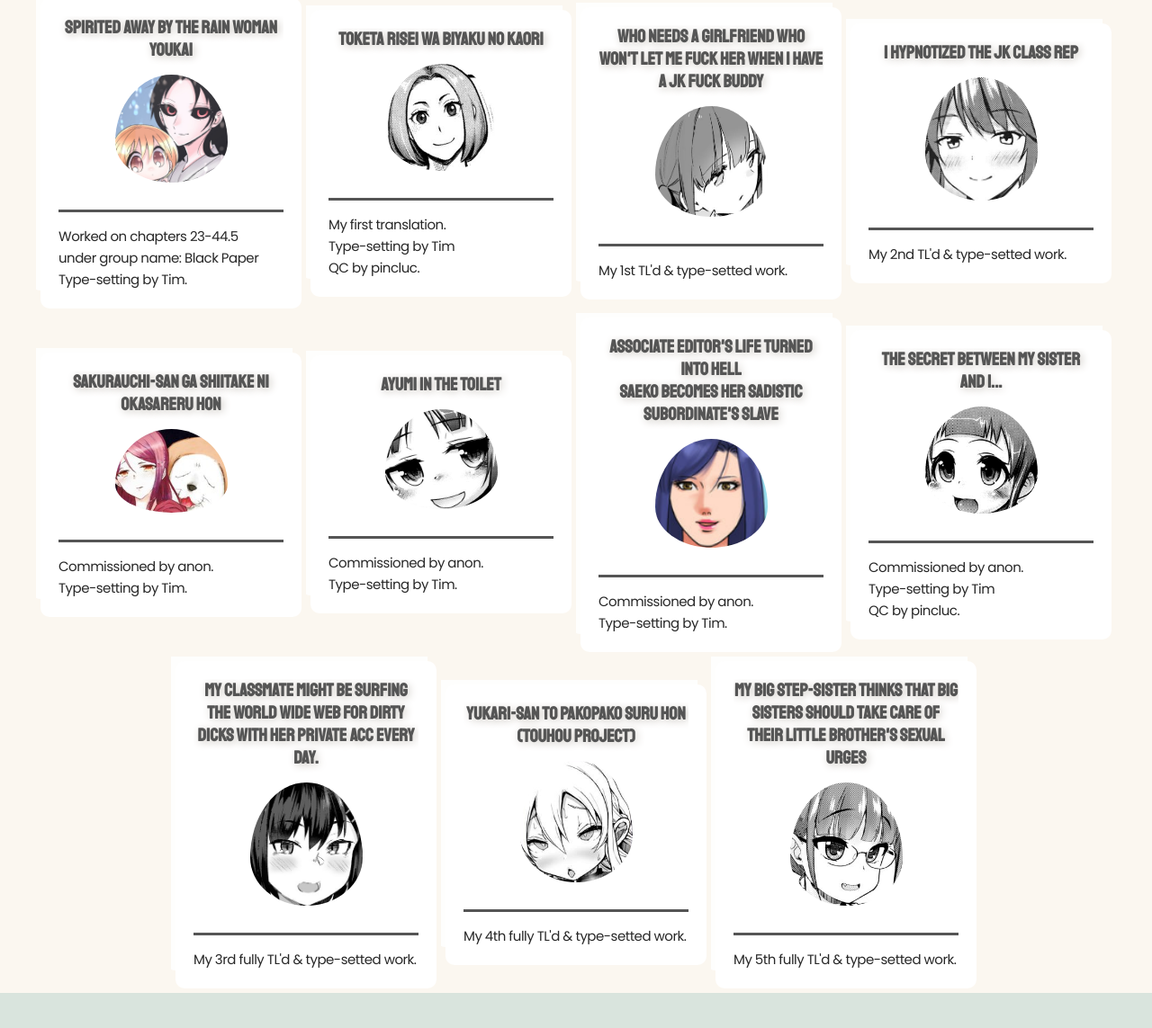
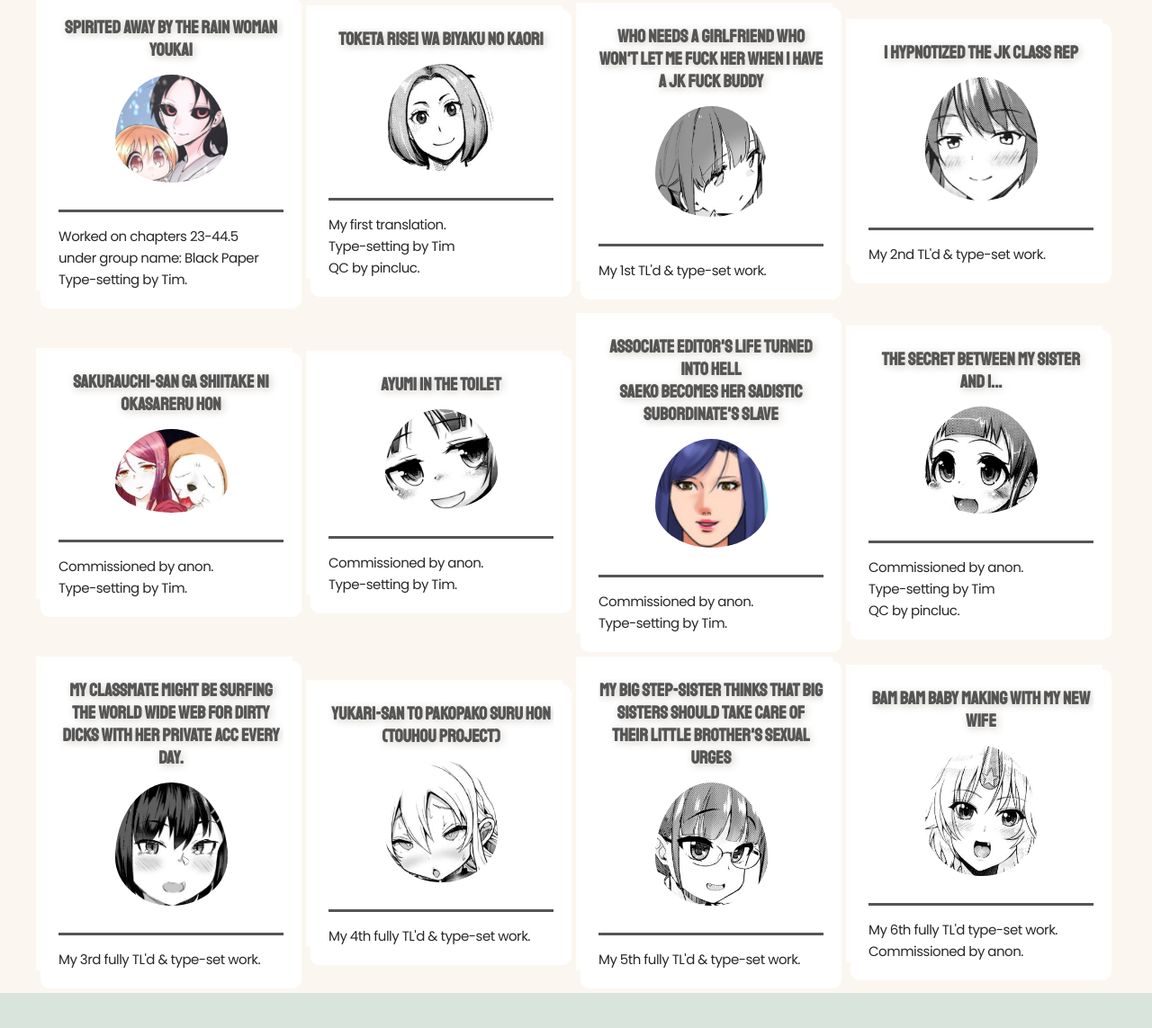
Before and after one commit to jcc98/TL, a plain HTML site: page index.html in a window 1280 px wide. Shown: the part 1713-2856 px from the top of the page at 90% size. Drawn offline with Linux system fonts and the light colour scheme; a web font is replaced by a local one.

Commit message:
typofix/newtl

```diff
--- a/index.html
+++ b/index.html
@@ -93,7 +93,7 @@
           <h2>Who needs a girlfriend who won't let me fuck her when I have a JK Fuck Buddy</h2>
           <img src="img/jk.png" class="yokai">
           <hr />
-          <p>My 1st TL'd & type-setted work. </p>
+          <p>My 1st TL'd & type-set work. </p>
         </div>
       </a>
       <a href="https://e-hentai.org/g/1810702/653fe209a1/" target="_blank">
@@ -101,7 +101,7 @@
           <h2>I hypnotized the JK class rep</h2>
           <img src="img/jkclass.png" class="yokai">
           <hr />
-          <p>My 2nd TL'd & type-setted work. </p>
+          <p>My 2nd TL'd & type-set work. </p>
         </div>
       </a>
       <a href="https://nhentai.net/g/321176/" target="_blank">
@@ -141,7 +141,7 @@
           <h2>My classmate might be surfing the world wide web for dirty dicks with her private acc every day. </h2>
           <img src="img/smeg.png" class="yokai">
           <hr />
-          <p>My 3rd fully TL'd & type-setted work.</p>
+          <p>My 3rd fully TL'd & type-set work.</p>
         </div>
       </a>
       <a href="https://e-hentai.org/g/1817645/3c9cdf81c4/" target="_blank">
@@ -149,7 +149,7 @@
           <h2>Yukari-san to Pakopako Suru Hon (Touhou Project)</h2>
           <img src="img/yukari.png" class="yokai">
           <hr />
-          <p>My 4th fully TL'd & type-setted work.</p>
+          <p>My 4th fully TL'd & type-set work.</p>
         </div>
       </a>
       <a href="https://e-hentai.org/g/1819506/9eff58549f/" target="_blank">
@@ -157,9 +157,18 @@
           <h2>My big step-sister thinks that big sisters should take care of their little brother's sexual urges</h2>
           <img src="img/neechan.png" class="yokai">
           <hr />
-          <p>My 5th fully TL'd & type-setted work.</p>
+          <p>My 5th fully TL'd & type-set work.</p>
         </div>
       </a>
+      <a href="https://e-hentai.org/g/1820851/d3868a22e6/" target="_blank">
+        <div class="card">
+          <h2>Bam Bam Baby Making with my new wife</h2>
+          <img src="img/niizuma1.png" class="yokai">
+          <hr />
+          <p>My 6th fully TL'd type-set work.<br> Commissioned by anon.</p>
+        </div>
+      </a>
+
 
 
 
```
Also changed, not shown: img/niizuma1.png (added).
